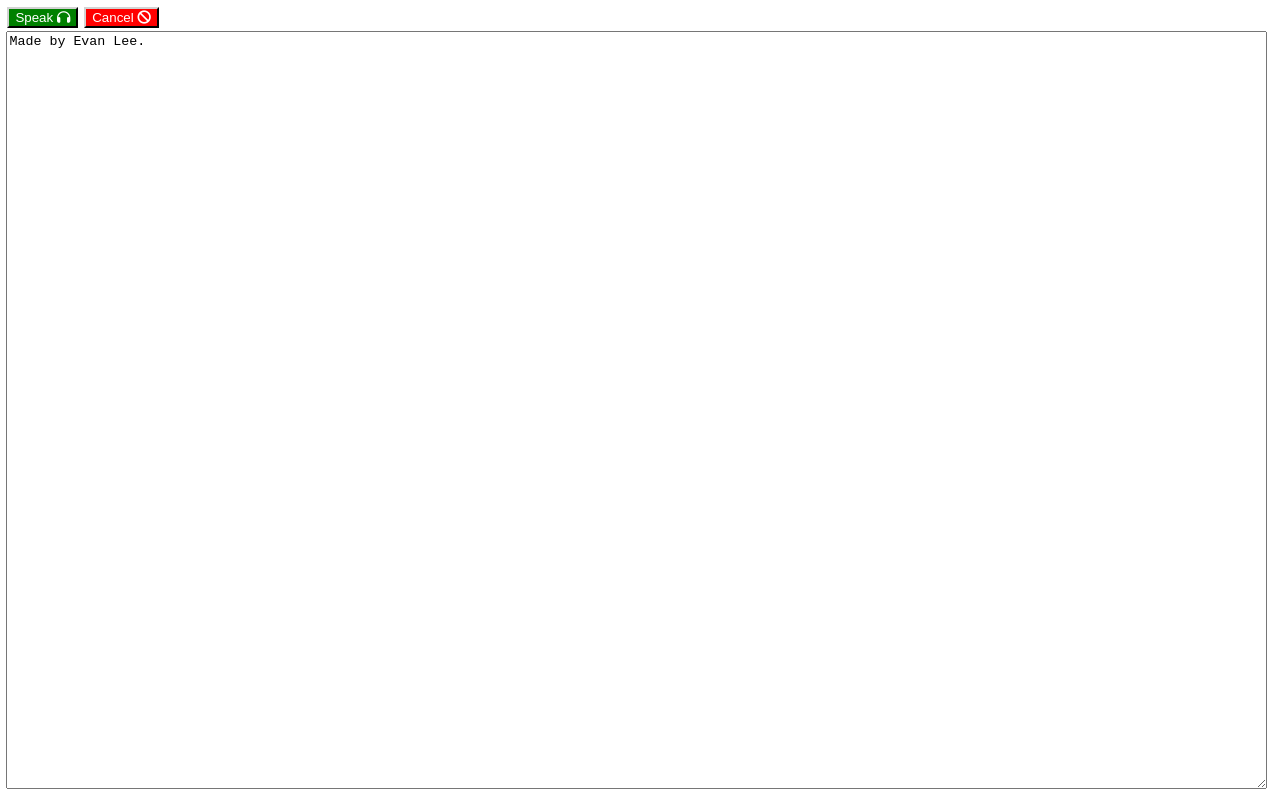
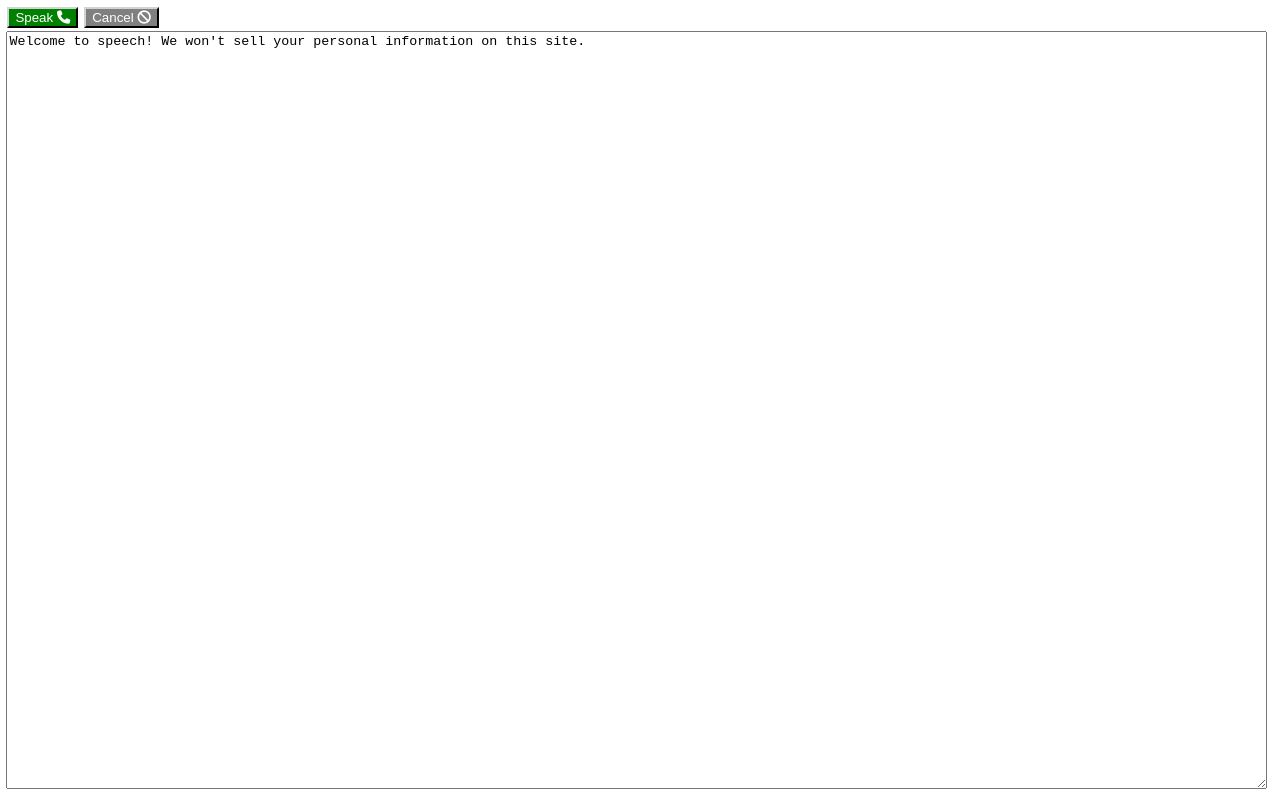
Before and after one commit to evanworks/speech, a plain HTML site: page index.html in a window 1280 px wide. Drawn offline with Linux system fonts and the light colour scheme.

Commit message:
better buttons and welcome messages

```diff
--- a/index.html
+++ b/index.html
@@ -39,12 +39,21 @@
   border-top: 2px solid black;
   border-bottom: 2px solid lightgrey;
 }
+button:disabled {
+  background: grey !important;
+}
+button:active:disabled {
+  border-left: 2px solid lightgrey;
+  border-right: 2px solid black;
+  border-top: 2px solid lightgrey;
+  border-bottom: 2px solid black;
+}
     </style>
   </head>
-  <body onload="document.getElementById('speak_button').click()">
-    <button id="speak" onclick="speak()">Speak <i class="fa-solid fa-headphones"></i></button>
+  <body>
+    <button id="speak" onclick="speak()">Speak <i class="fa-solid fa-phone"></i></button>
     <button id="cancel" onclick="window.speechSynthesis.cancel()">Cancel <i class="fa-solid fa-ban"></i></button>
-    <textarea id="thoughts">Made by Evan Lee.</textarea>
+    <textarea id="thoughts"></textarea>
 
     <!--<p>
     <input id="rate" type="range" name="rate" min="0.01" max="1.8" step="0.01" value="0.9" style="width: 150px;"><p></p>
@@ -52,8 +61,14 @@
     </p>-->
   </body>
   <script>
+let startingSuggestions = ["Made by me, evan.", "Good morning, how did you sleep last afternoon?", "I just had the strangest thought...", "This was not made with and does not condone the use of AI. ahah", "Have a good day, devoid of any spiders!", "Welcome to speech! We won't sell your personal information on this site."];
+window.addEventListener('load', (event) => {
+  const suggestion = startingSuggestions[Math.floor(Math.random() * startingSuggestions.length)];
+  document.getElementById("thoughts").innerText = suggestion;
+});
+
 function speak() {
-  let msg = new SpeechSynthesisUtterance(document.getElementById('thoughts').value);
+  let msg = new SpeechSynthesisUtterance(document.getElementById("thoughts").value);
   msg.lang = "en-US";
   msg.rate = 0.9;
   msg.pitch = 1;
@@ -67,5 +82,22 @@ input.addEventListener("keypress", function(event) {
     document.getElementById("speak").click();
   }
 });
+
+setInterval(() => {
+  if (input.value.trim() === "") {
+    document.getElementById("speak").disabled = true;
+  } else {
+    document.getElementById("speak").disabled = false;
+  }
+  if (window.speechSynthesis.speaking) {
+    document.getElementById("cancel").disabled = false;
+    document.getElementById("speak").firstElementChild.classList.remove("fa-phone");
+    document.getElementById("speak").firstElementChild.classList.add("fa-phone-volume");
+  } else {
+    document.getElementById("cancel").disabled = true;
+    document.getElementById("speak").firstElementChild.classList.remove("fa-phone-volume");
+    document.getElementById("speak").firstElementChild.classList.add("fa-phone");
+  }
+}, 33.33); // 30 FPS (my computer's average framerate heheah)
   </script>
 </html>
```
Lines whose indentation alone changed are shown as unchanged.
